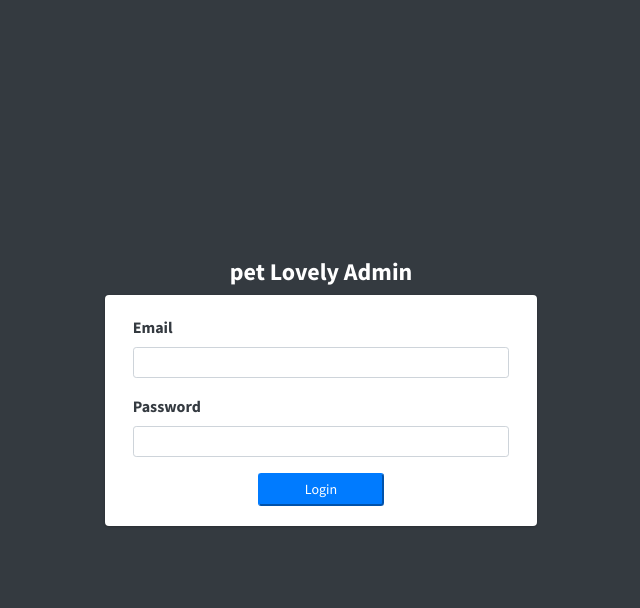
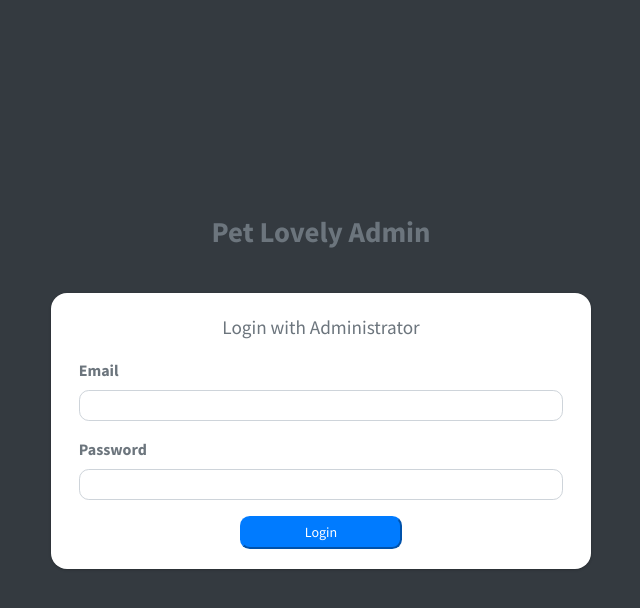
Before and after one commit to Puriwt/databasee, a PHP site: page /admin/login.php in a window 1280 px wide. Shown: the top 608 px of the page, without its empty margins (319-959 px from the left). Run offline with PHP 8.4, Linux system fonts and the light colour scheme; some libraries are stand-ins or nearby versions.

Commit message:
// coppy code adminlte.css อันใหม่ไปแทนที่ และ  login admin ตั้งแต่ style ถึง </body>
login  coppy style มาใส่แค่นั้น

```diff
--- a/lovelypet/admin/login.php
+++ b/lovelypet/admin/login.php
@@ -42,20 +42,21 @@ header("location:index.php?page=home");
   <main id="main" >
 
   		<div class="align-self-center w-100">
-		<h4 class="text-white text-center"><b>pet Lovely Admin</b></h4>
+		<h4 class="text-gray  text-center" style="margin: 0 1em 1.5em 1em; font-size: 1.8em;"><b>Pet Lovely Admin</b></h4>
   		<div id="login-center" class="bg-dark row justify-content-center">
-  			<div class="card col-md-4">
+  			<div class="card col-md-5" style="border-radius: 1em;">
   				<div class="card-body">
   					<form id="login-form" >
   						<div class="form-group">
-  							<label for="email" class="control-label text-dark">Email</label>
-  							<input type="text" id="email" name="email" class="form-control form-control-sm">
+                <p class="text-gray  text-center" style="font-size: 1.2em;" >Login with Administrator</p>
+  							<label for="email" class="control-label text-gray">Email</label>
+  							<input type="text" id="email" name="email" class="form-control form-control-sm" style="border-radius: 0.7em;">
   						</div>
   						<div class="form-group">
-  							<label for="password" class="control-label text-dark">Password</label>
-  							<input type="password" id="password" name="password" class="form-control form-control-sm">
+  							<label for="password" class="control-label text-gray">Password</label>
+  							<input type="password" id="password" name="password" class="form-control form-control-sm" style="border-radius: 0.7em; margin-bottom: 0.5em;">
   						</div>
-  						<center><button class="btn-sm btn-block btn-wave col-md-4 btn-primary">Login</button></center>
+  						<center><button class="btn-sm btn-block btn-wave col-md-4 btn-primary" style="border-radius: 0.7em;  margin-top: 0.5em;">Login</button></center>
   					</form>
   				</div>
   			</div>
```
Also changed, not shown: lovelypet/login.html (+9 -2 lines), lovelypet/login.php (+14 -0 lines), lovelypet/assets/dist/css/adminlte.css, lovelypet/assets/dist/img/BGpets01.jpg (added), 2 other files.
